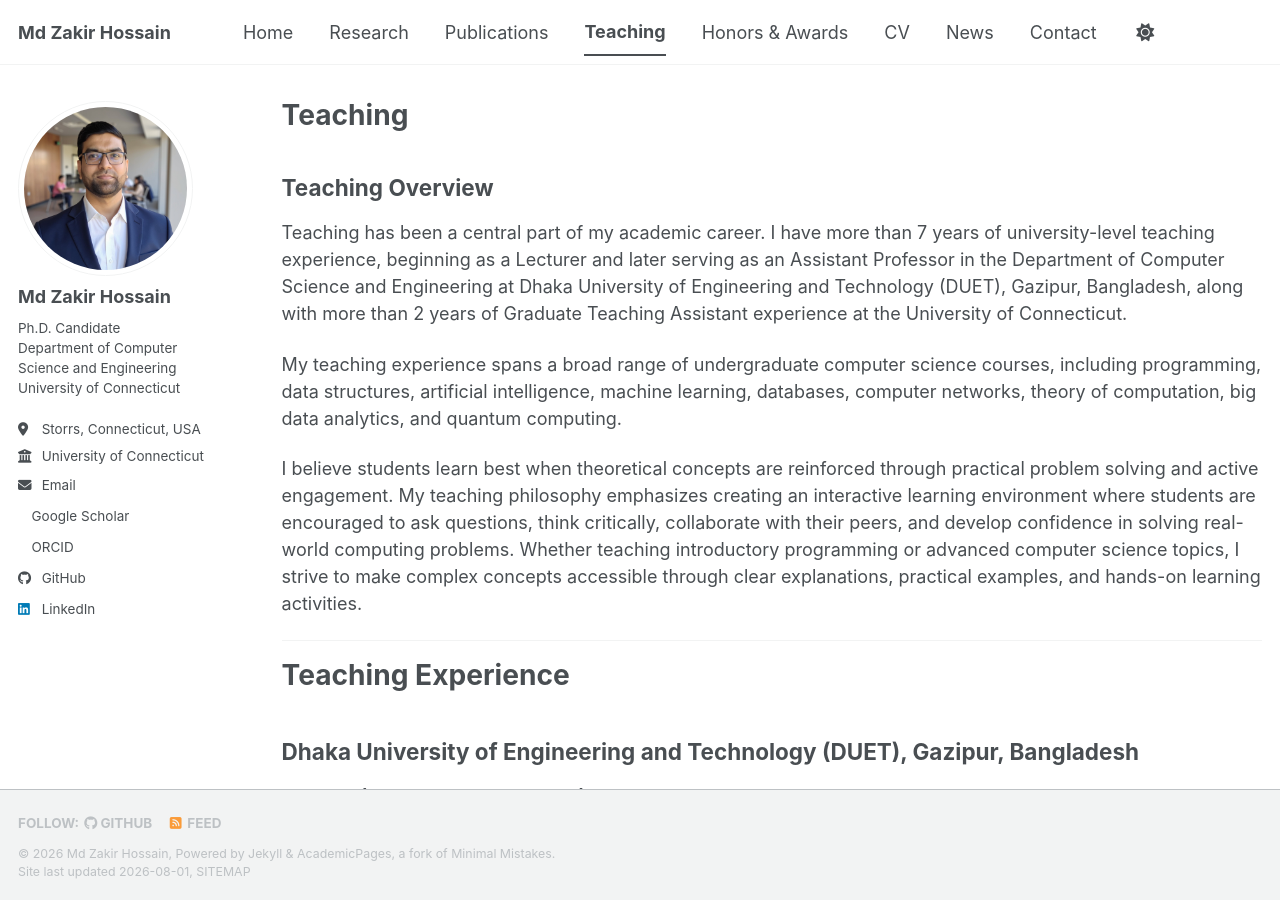
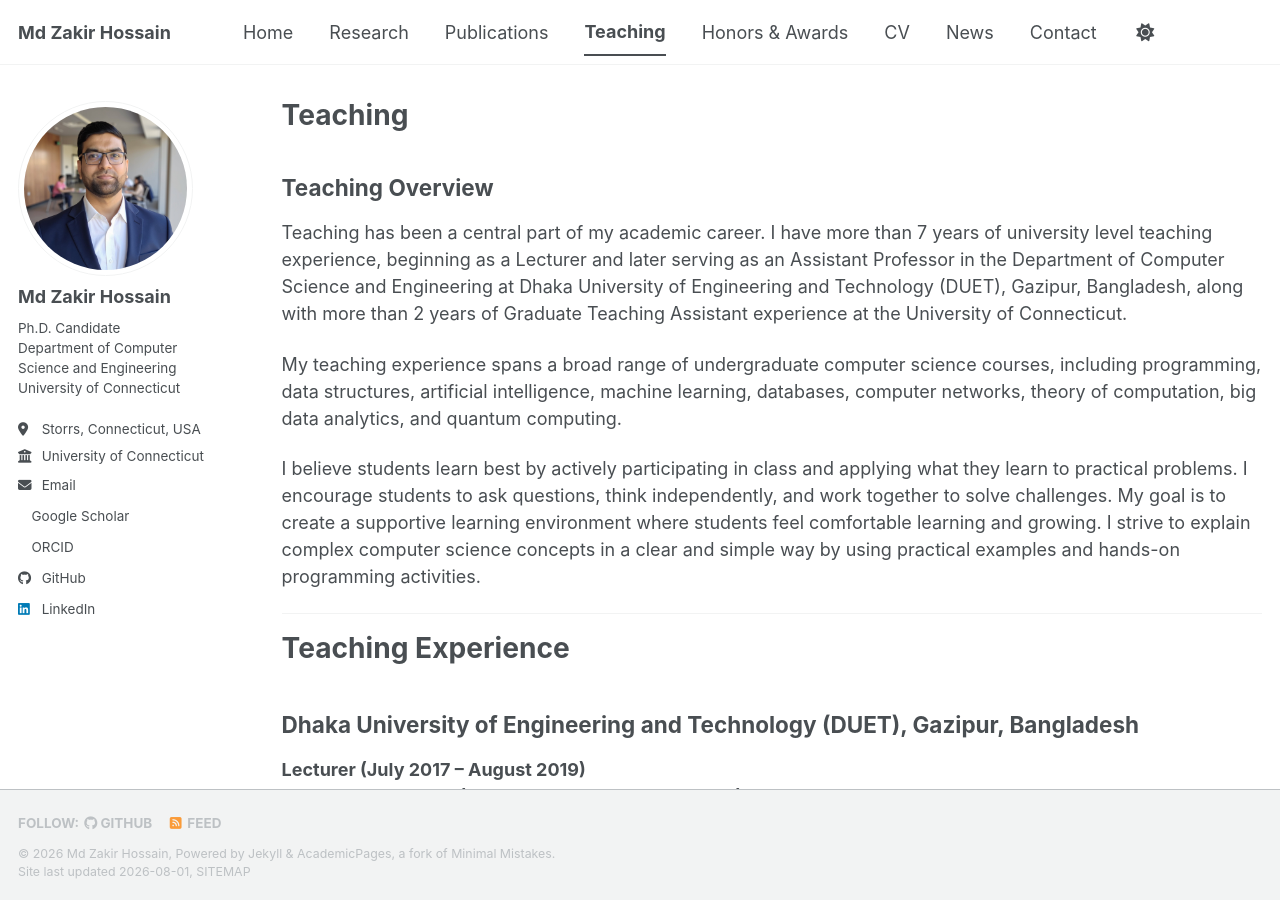
Before and after one commit to zakir-uconn/zakir-uconn.github.io, a Jekyll site: the page built from _pages/teaching.md, in a window 1280 px wide and 900 px high. Built offline with Jekyll 4.4.1, drawn with Linux system fonts in a browser that asks for light colours; a style sheet for code colours, icons or effects is not loaded; some of the changed text lies outside the part shown.

Commit message:
Revise teaching overview and philosophy
Updated teaching overview to enhance clarity and engagement emphasis.

```diff
--- a/_pages/teaching.md
+++ b/_pages/teaching.md
@@ -7,11 +7,11 @@ author_profile: true
 
 ## Teaching Overview
 
-Teaching has been a central part of my academic career. I have more than 7 years of university-level teaching experience, beginning as a Lecturer and later serving as an Assistant Professor in the Department of Computer Science and Engineering at Dhaka University of Engineering and Technology (DUET), Gazipur, Bangladesh, along with more than 2 years of Graduate Teaching Assistant experience at the University of Connecticut.
+Teaching has been a central part of my academic career. I have more than 7 years of university level teaching experience, beginning as a Lecturer and later serving as an Assistant Professor in the Department of Computer Science and Engineering at Dhaka University of Engineering and Technology (DUET), Gazipur, Bangladesh, along with more than 2 years of Graduate Teaching Assistant experience at the University of Connecticut.
 
 My teaching experience spans a broad range of undergraduate computer science courses, including programming, data structures, artificial intelligence, machine learning, databases, computer networks, theory of computation, big data analytics, and quantum computing.
 
-I believe students learn best when theoretical concepts are reinforced through practical problem solving and active engagement. My teaching philosophy emphasizes creating an interactive learning environment where students are encouraged to ask questions, think critically, collaborate with their peers, and develop confidence in solving real-world computing problems. Whether teaching introductory programming or advanced computer science topics, I strive to make complex concepts accessible through clear explanations, practical examples, and hands-on learning activities.
+I believe students learn best by actively participating in class and applying what they learn to practical problems. I encourage students to ask questions, think independently, and work together to solve challenges. My goal is to create a supportive learning environment where students feel comfortable learning and growing. I strive to explain complex computer science concepts in a clear and simple way by using practical examples and hands-on programming activities.
 
 ---
 
```
Also changed, not shown: other parts of _pages/teaching.md (+0 -1 lines).
